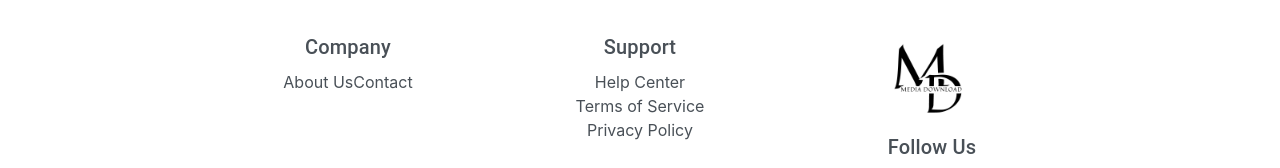
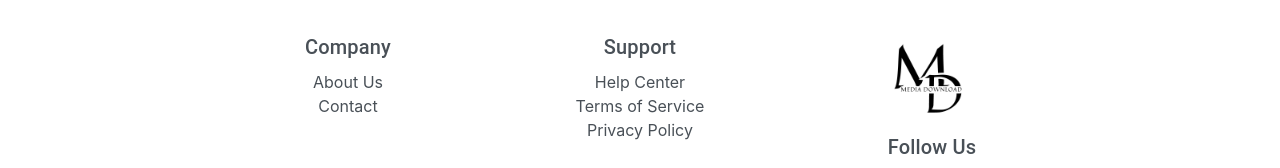
Before and after one commit to RajibDebnat/allmedaiDownload, a React (Vite) app: page /about-us in a window 1280 px wide. Shown: the part 2870-3038 px from the top of the page. Built offline with nearby package versions, Linux system fonts and the light colour scheme.

Commit message:
added some fetureds

```diff
--- a/src/ApiFetch.js
+++ b/src/ApiFetch.js
@@ -1,6 +1,6 @@
 import axios from 'axios';
 
-const apiKey = '5bdd4f71c0mshd25920c0889b35ap1dd4f1jsn995d821acbba'; // Replace with your actual RapidAPI key
+const apiKey = 'b6131b9df9mshcd77884b6a03fe6p14d712jsnadea9ca1c6d3'; // Replace with your actual RapidAPI key
 
 export const fetchData = async (url) => {
   try {
--- a/src/components/DownloadMethod.jsx
+++ b/src/components/DownloadMethod.jsx
@@ -19,7 +19,7 @@ const videos = [
 function DownloadMethod() {
   return (
     <div style={{ padding: "20px", marginTop: '7rem' }}>
-      <Typography variant="h4" gutterBottom>
+      <Typography variant="h4"  gutterBottom>
         How to Download Videos
       </Typography>
 
--- a/src/components/Footer.jsx
+++ b/src/components/Footer.jsx
@@ -23,13 +23,17 @@ const Footer = () => {
           <Typography variant="h6" gutterBottom>
             Company
           </Typography>
-          <Link href="/about-us" color="inherit" underline="none" sx={{ display: "block", marginBottom: "8px" }}>
+          <div>
+
+          <Link to="/about-us" color="inherit" underline="none" sx={{ display: "block", marginBottom: "8px" }}>
             About Us
           </Link>
-
-          <Link href="/connect" color="inherit" underline="none" sx={{ display: "block", marginBottom: "8px" }}>
+          </div>
+          <div>
+          <Link to="/connect" color="inherit" underline="none" sx={{ display: "block", marginBottom: "8px" }}>
             Contact
           </Link>
+          </div>
         </Grid>
         <Grid item xs={12} md={3}>
           <Typography variant="h6" gutterBottom>
@@ -64,7 +68,7 @@ const Footer = () => {
             Follow Us
           </Typography>
           <Box>
-            <IconButton href="#" target="_blank" color="inherit" aria-label="Facebook">
+            <IconButton href="https://www.facebook.com/profile.php?id=100079972287285" target="_blank" color="inherit" aria-label="Facebook">
               <Facebook />
             </IconButton>
             <IconButton href="#" target="_blank" color="inherit" aria-label="Instagram">
--- a/src/components/Input.jsx
+++ b/src/components/Input.jsx
@@ -44,6 +44,7 @@ const PreMadeInput = function ({ handleSubmit }) {
           value={inputValue}
           onChange={handleInput}
           type={"url"}
+
           placeholder="Paste URL…"
           startDecorator={<LinkIcon />}
           endDecorator={
--- a/src/components/ShowCase.jsx
+++ b/src/components/ShowCase.jsx
@@ -7,7 +7,7 @@ import { Grid } from "@mui/joy";
 import CardMedia from "@mui/material/CardMedia";
 import { motion } from "framer-motion"; // Import Framer Motion
 
-import tiktok from "../assets/vecteezy_tiktok-png-icon_16716450-removebg.png";
+import tiktok from "../assets/vecteezy_tiktok-png-icon_16716450-removebg (1).webp";
 
 function ShowCase() {
   // Define animation variants
--- a/src/components/pages/AboutUs.jsx
+++ b/src/components/pages/AboutUs.jsx
@@ -243,16 +243,16 @@ const AboutUs = () => {
         >
           Join thousands of satisfied users who trust Media Downloader for their content needs.
         </motion.p>
+        <Link to='/connect'>
         <motion.button
           variants={scaleIn}
           whileHover={{ scale: 1.05 }}
           whileTap={{ scale: 0.95 }}
           className="bg-gradient-to-r from-blue-600 to-blue-800 text-white px-12 py-5 rounded-full text-xl font-semibold shadow-xl hover:shadow-2xl transition-shadow duration-300"
         >
-          <Link to='/connect'>
           Get Started Now
+        </motion.button>
           </Link>
-        </motion.button>
       </motion.div>
     </div>
   );
--- a/src/index.css
+++ b/src/index.css
@@ -1,5 +1,5 @@
 
-@import url('https://fonts.googleapis.com/css2?family=Montserrat:ital,wght@0,100..900;1,100..900&family=Open+Sans:ital,wght@0,300..800;1,300..800&display=swap');
+@import url('https://fonts.googleapis.com/css2?family=Bebas+Neue&family=Montserrat:ital,wght@0,100..900;1,100..900&family=Open+Sans:ital,wght@0,300..800;1,300..800&family=Prompt:ital,wght@0,100;0,200;0,300;0,400;0,500;0,600;0,700;0,800;0,900;1,100;1,200;1,300;1,400;1,500;1,600;1,700;1,800;1,900&display=swap');
 
 
 @tailwind base;
--- a/tailwind.config.js
+++ b/tailwind.config.js
@@ -1,4 +1,6 @@
-/** @type {import('tailwindcss').Config} */
+
+/**
+ *  @type {import('tailwindcss').Config} */
 export default {
   content: [
     './index.html',
@@ -9,6 +11,8 @@ export default {
       fontFamily:{
         montserrate:["Montserrat"," system-ui"],
         "Open Sans":[ "Open Sans", "sans-serif"],
+        "Bebas Neue":["Bebas Neue","sans-serif"],
+        "Prompt":["Prompt", "sans-serif"],
       },
       colors:{
         'heading-color':'#212529',
```
Also changed, not shown: src/components/Loading.jsx (+8 -5 lines), src/assets/vecteezy_tiktok-png-icon_16716450-removebg (1).webp (added), src/assets/vecteezy_tiktok-png-icon_16716450-removebg.png (deleted).
